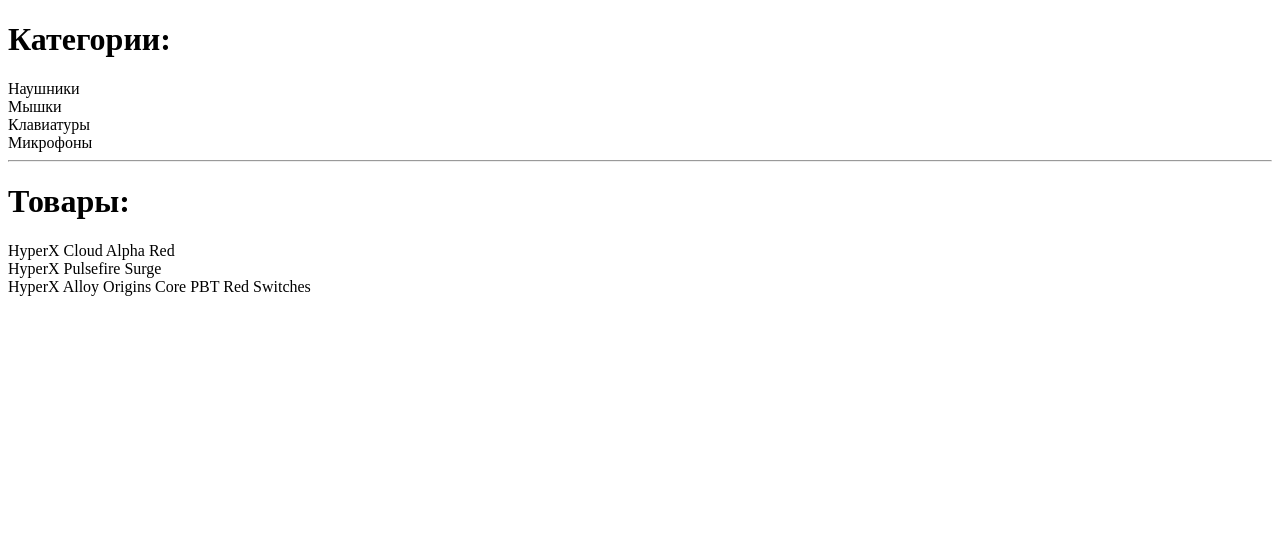
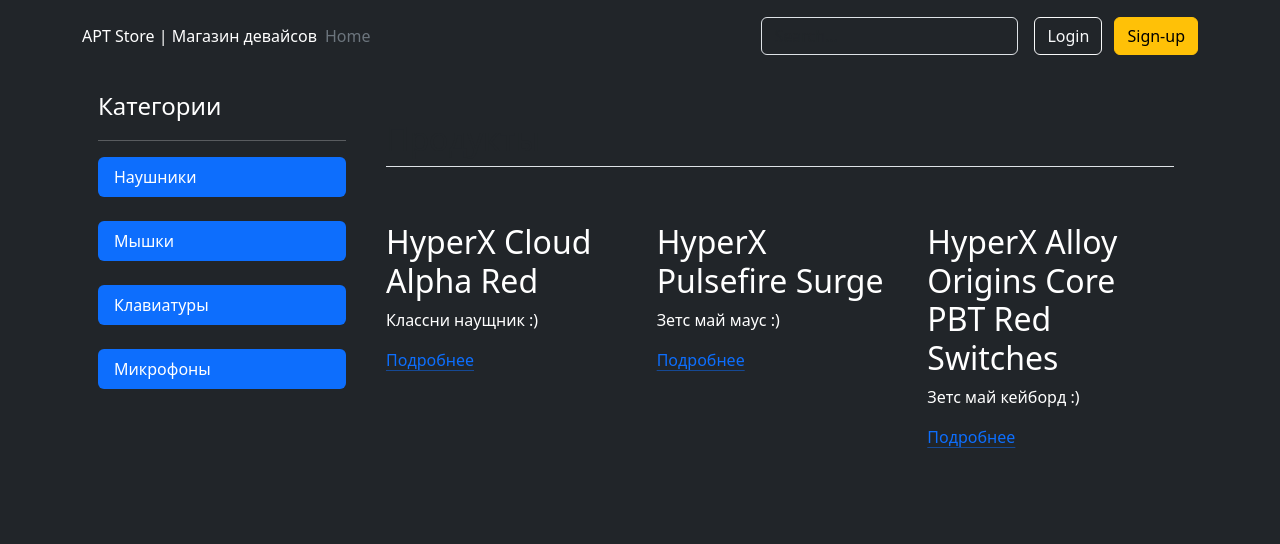
Before and after one commit to Kamich-GP/apt, a Django app: page / in a window 1280 px wide. Shown: the top 544 px of the page. Run offline with Django 5.2, Linux system fonts and the light colour scheme; data comes from the database, SQL or seed files in the repository.

Commit message:
urls, views

```diff
--- a/index/templates/home.html
+++ b/index/templates/home.html
@@ -1,20 +1,64 @@
 <!DOCTYPE html>
 <html lang="ru">
+<link rel="stylesheet" href="https://cdn.jsdelivr.net/npm/bootstrap@5.3.3/dist/css/bootstrap.min.css">
 <head>
     <meta charset="UTF-8">
     <title>APT STORE | Главная</title>
 </head>
-<body>
-<h1>Категории:</h1>
+<body class="bg bg-dark">
+<header class="p-3 text-bg-dark">
+    <div class="container">
+      <div class="d-flex flex-wrap align-items-center justify-content-center justify-content-lg-start">
+        <a href="/" class="d-flex align-items-center mb-2 mb-lg-0 text-white text-decoration-none">
+            <span class="text-white">APT Store | Магазин девайсов</span>
+        </a>
+
+        <ul class="nav col-12 col-lg-auto me-lg-auto mb-2 justify-content-center mb-md-0">
+          <li><a href="/" class="nav-link px-2 text-secondary">Home</a></li>
+        </ul>
+
+        <form class="col-12 col-lg-auto mb-3 mb-lg-0 me-lg-3" role="search">
+          <input type="search" class="form-control form-control-dark text-bg-dark" placeholder="Search..." aria-label="Search">
+        </form>
+
+        <div class="text-end">
+          <button type="button" class="btn btn-outline-light me-2">Login</button>
+          <button type="button" class="btn btn-warning">Sign-up</button>
+        </div>
+      </div>
+    </div>
+  </header>
+<div class="container d-flex w-100">
+    <div class="d-flex flex-column flex-shrink-0 p-3 text-bg-dark" style="width: 280px;">
+    <a href="/" class="d-flex align-items-center mb-3 mb-md-0 me-md-auto text-white text-decoration-none">
+      <span class="fs-4">Категории</span>
+    </a>
+    <hr>
+    <ul class="nav nav-pills flex-column mb-auto">
         {% for c in categories %}
+      <li class="nav-item">
+        <a href="/category/{{ c.id }}" class="nav-link active" aria-current="page">
             {{ c }}
+        </a>
+      </li>
         <br>
         {% endfor %}
-<hr>
-<h1>Товары:</h1>
+    </ul>
+  </div>
+    <div class="container px-4 py-5" id="featured-3">
+    <h2 class="pb-2 border-bottom">Продукты</h2>
+    <div class="row g-4 py-5 row-cols-1 row-cols-lg-3">
         {% for p in products %}
-{{ p }}
-<br>
+      <div class="feature col">
+        <h3 class="text-white fs-2">{{ p.product_name }}</h3>
+        <p class="text-white">{{ p.product_des }}</p>
+        <a href="/product/{{ p.id }}" class="icon-link">
+          Подробнее
+        </a>
+      </div>
         {% endfor %}
+    </div>
+  </div>
+</div>
 </body>
 </html>
--- a/index/urls.py
+++ b/index/urls.py
@@ -3,5 +3,7 @@ from . import views
 
 
 urlpatterns = [
-    path('', views.home_page)
+    path('', views.home_page),
+    path('product/<int:pk>', views.product_page),
+    path('category/<int:pk>', views.category_page)
 ]
--- a/index/views.py
+++ b/index/views.py
@@ -3,6 +3,7 @@ from .models import Category, Product
 
 
 # Create your views here.
+# Главная страница
 def home_page(request):
     # Достаем данные из БД
     categories = Category.objects.all()
@@ -12,3 +13,26 @@ def home_page(request):
     context = {'products': products, 'categories': categories}
 
     return render(request, 'home.html', context)
+
+
+# Вывод информации о конкретном продукте
+def product_page(request, pk):
+    # Достаем данные из БД
+    product = Product.objects.get(id=pk)
+
+    # Отправляем данные на фронт
+    context = {'product': product}
+
+    return render(request, 'product.html', context)
+
+
+# Вывод товаров по категории
+def category_page(request, pk):
+    # Достаем данные из БД
+    category = Category.objects.get(id=pk)
+    products = Product.objects.filter(product_category=category)
+
+    # Передаем данные на фронт
+    context = {'category': category, 'products': products}
+
+    return render(request, 'category.html', context)
```
Also changed, not shown: index/templates/category.html (added, +13 -0 lines), index/templates/product.html (added, +18 -0 lines). Lines whose indentation alone changed are shown as unchanged.
